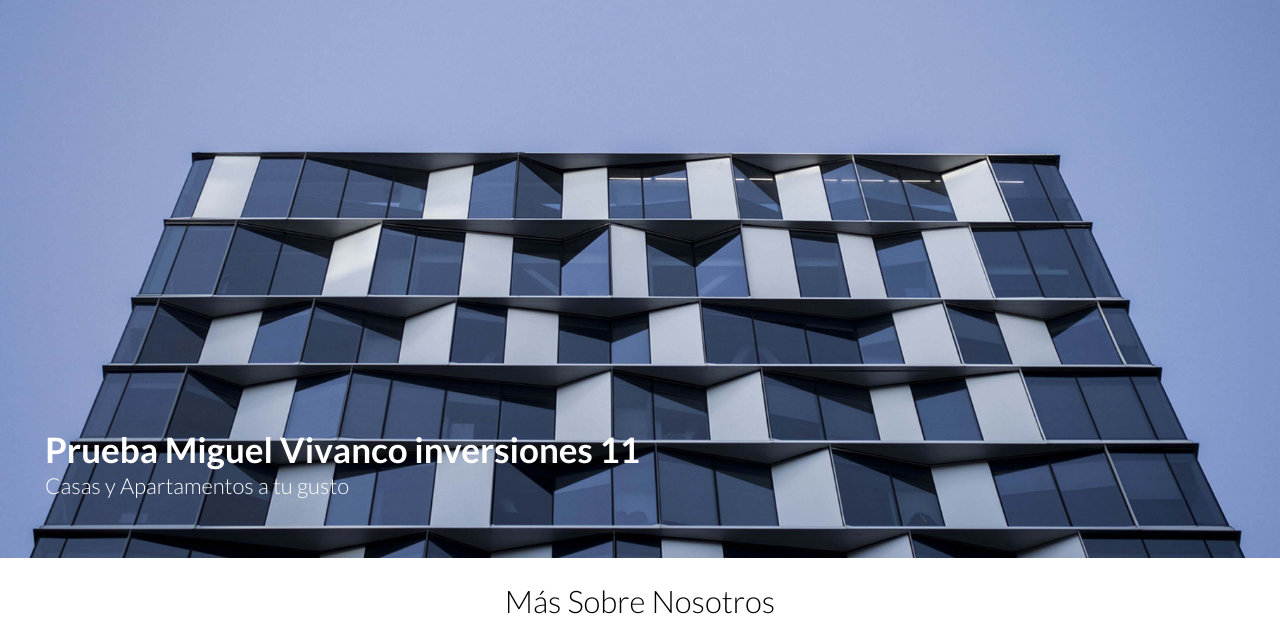
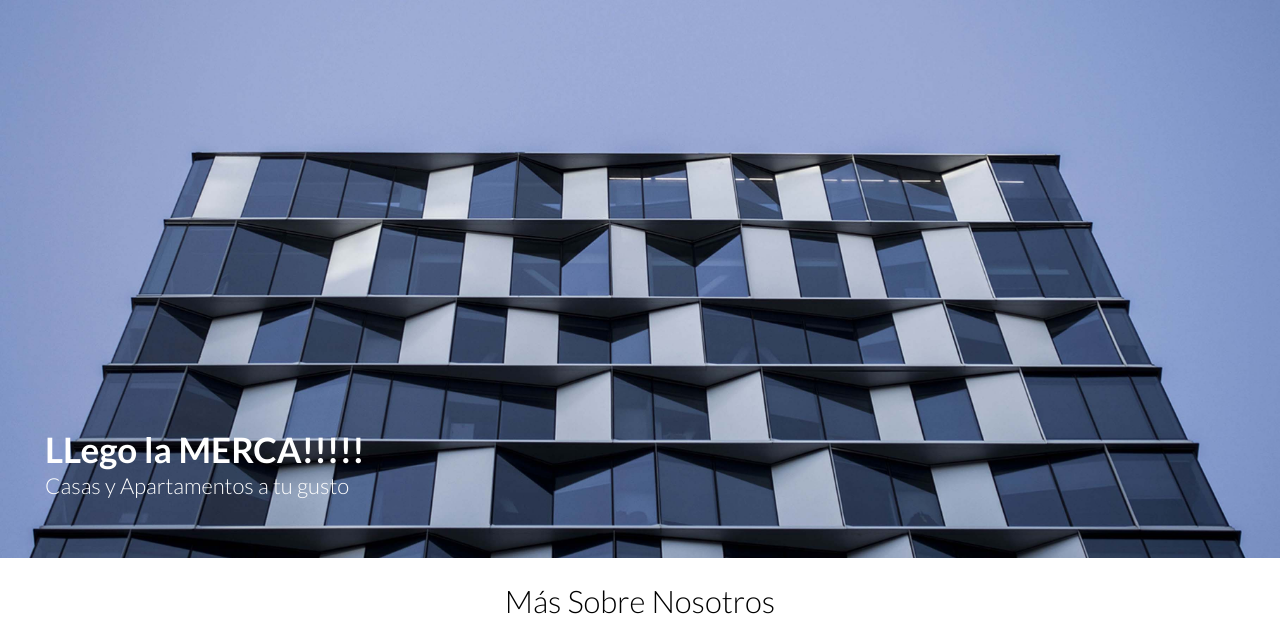
Before and after one commit to manoluky/prueba.dibrsite.com, a website: page index.html in a window 1280 px wide. Shown: the part 122-764 px from the top of the page. Drawn offline with Linux system fonts and the light colour scheme.

Commit message:
pruebas pipeline

```diff
--- a/index.html
+++ b/index.html
@@ -35,7 +35,7 @@
         </nav>
       </div> <!-- contenedor -->
       <div class="Titulo">
-        <h1 class="fw-700">Prueba Miguel Vivanco inversiones 11</h1>
+        <h1 class="fw-700">LLego la MERCA!!!!! </h1>
         <h4 class="fw-300">Casas y Apartamentos a tu gusto</h4>
       </div>
     </div>
```
